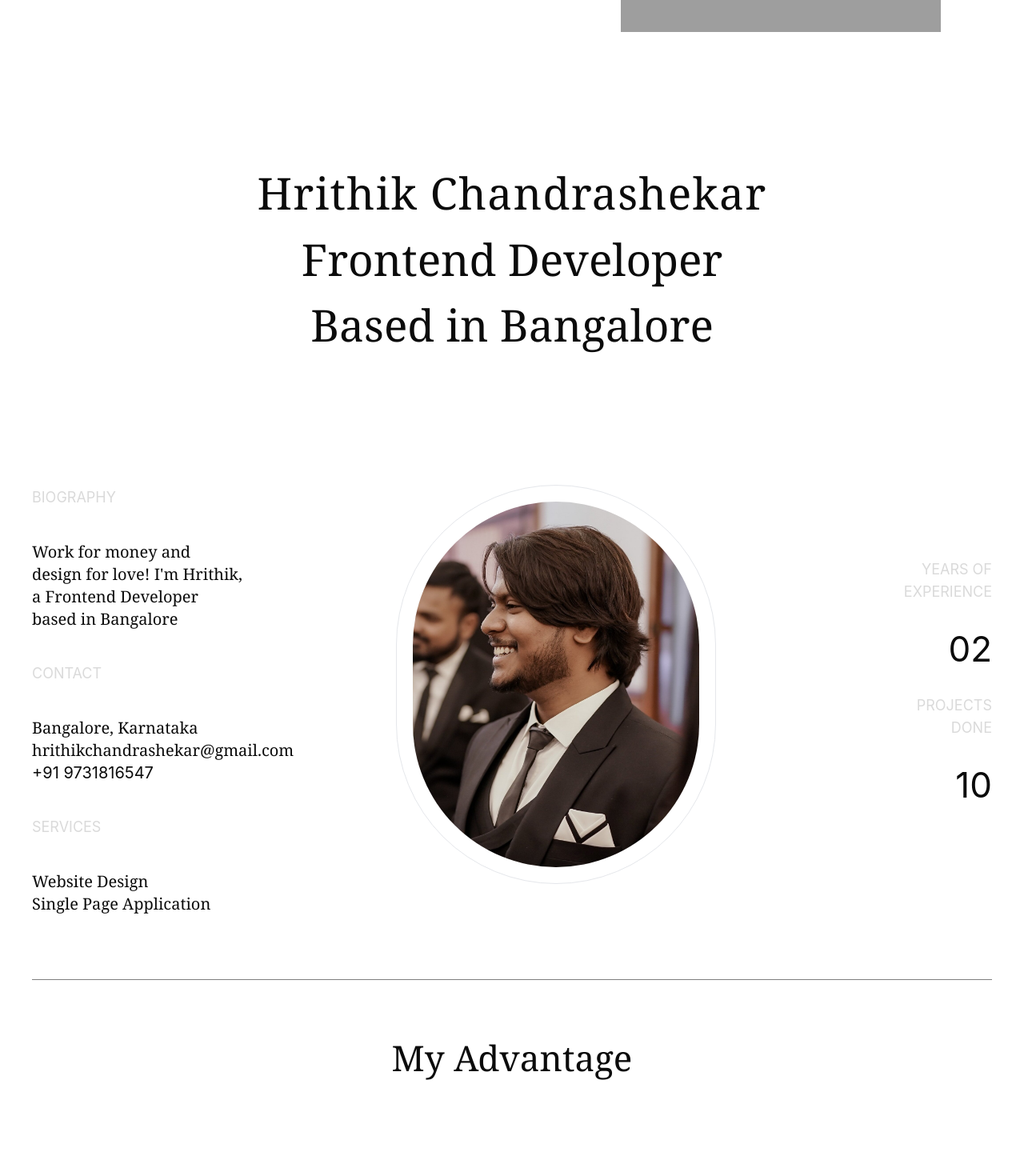
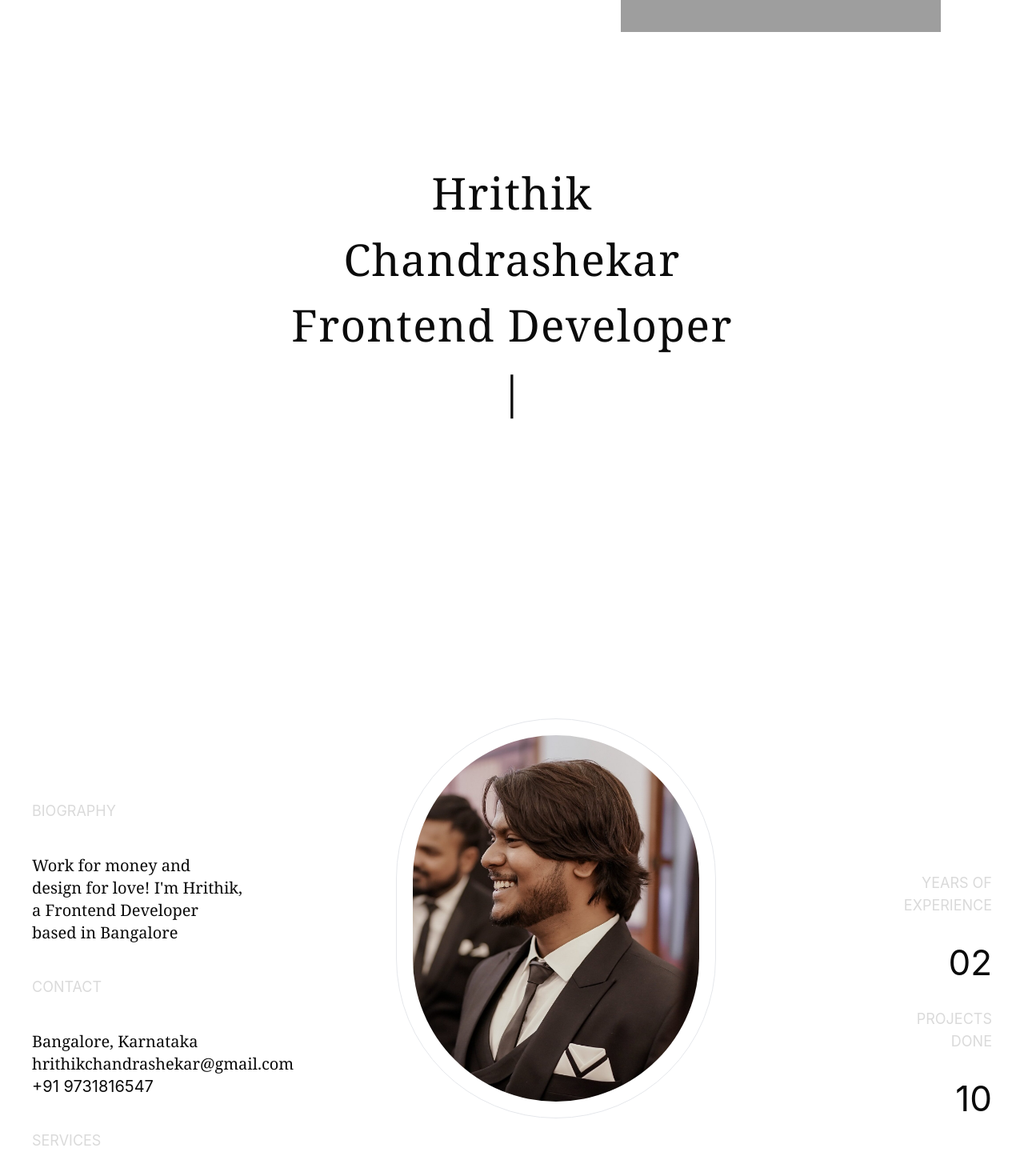
Before and after one commit to Apocryphon06/portfolio, a React (Create React App) app: page / in a window 1280 px wide. Shown: the part 340-1810 px from the top of the page at 80% size. Built offline with nearby package versions, Linux system fonts and the light colour scheme; grey boxes are pictures that could not be loaded.

Commit message:
framer-motion

```diff
--- a/package.json
+++ b/package.json
@@ -10,10 +10,12 @@
     "@testing-library/jest-dom": "^5.16.5",
     "@testing-library/react": "^13.4.0",
     "@testing-library/user-event": "^13.5.0",
+    "framer-motion": "^10.12.4",
     "react": "^18.2.0",
     "react-dom": "^18.2.0",
     "react-scripts": "5.0.1",
     "swiper": "^9.0.2",
+    "typewriter-effect": "^2.19.0",
     "web-vitals": "^2.1.4"
   },
   "scripts": {
--- a/src/App.js
+++ b/src/App.js
@@ -1,22 +1,18 @@
 import './App.css'
+
 import React, { Fragment } from 'react'
+import Navbar from './components/Navbar'
+import Footer from './components/Footer'
+import hexa from './assets/images/hexa.png'
 import Skills from './components/pages/Skills'
-import Navbar from './components/Navbar'
-import Portfolio from './components/pages/Portfolio'
 import Separator from './components/Separator'
-import Education from './components/pages/Education'
-import Footer from './components/Footer'
-import Heading from './components/Heading'
-
-// import todo from './assets/images/todo.png'
-import hexa from './assets/images/hexa.png'
+import amazon from './assets/images/amazon.png'
+import Projects from './components/pages/Projects'
+import whatsapp from './assets/images/whatsapp.png'
 import linkedin from './assets/images/linkedin.png'
 import zaincare from './assets/images/zaincare.png'
-
-import amazon from './assets/images/amazon.png'
-// import netflix from './assets/images/netflix.png'
-import whatsapp from './assets/images/whatsapp.png'
-// import checkout from './assets/images/checkout.png'
+import Portfolio from './components/pages/Portfolio'
+import Education from './components/pages/Education'
 import starbucks from './assets/images/starbucks.png'
 
 const projects = [
@@ -41,13 +37,6 @@ const projects = [
     link: 'https://apocryphon06.github.io/totalitycorp-frontend-challenge/',
     img: starbucks,
   },
-  // {
-  //   id: 4,
-  //   title: 'simple order checkout',
-  //   description: 'order checkout',
-  //   link: 'https://apocryphon06-order-checkout.netlify.app',
-  //   img: checkout,
-  // },
   {
     id: 5,
     title: 'zaincare',
@@ -55,20 +44,6 @@ const projects = [
     link: 'https://zaincare.scube.me',
     img: zaincare,
   },
-  // {
-  //   id: 6,
-  //   title: 'whatsapp clone',
-  //   description: 'website design',
-  //   link: 'https://apocryphon06-whatsapp-clone.netlify.app',
-  //   img: whatsapp,
-  // },
-  // {
-  //   id: 7,
-  //   title: 'to do',
-  //   description: 'website design',
-  //   link: 'https://apocryphon06-todo.netlify.app',
-  //   img: todo
-  // },
   {
     id: 8,
     title: 'whatsapp clone',
@@ -97,29 +72,7 @@ function App() {
         <Separator />
         <Education />
         <Separator />
-
-        <div className="px-10">
-          <Heading title="Projects" />
-
-          <div className="grid lg:grid-cols-3 md:grid-cols-2 grid-cols-1 gap-10 items-center mt-[100px]">
-            {projects.map((item) => (
-              <div className="flex flex-col border p-5 rounded-sm hover:scale-[0.9] cursor-pointer transition-all">
-                <a href={item.link} target="__blank">
-                  <img
-                    src={item.img}
-                    alt={item.img}
-                    className="object-fit bg-[#dfdfdf] shadow-md rounded-sm"
-                  />
-                </a>
-                  <p className="uppercase tracking-widest font-sans lg:text-xl text-lg py-2 font-semibold">
-                    {item.title}
-                  </p>
-
-              </div>
-            ))}
-          </div>
-        </div>
-
+        <Projects projects={projects}/>
         <Footer />
       </div>
     </Fragment>
--- a/src/components/Intro.jsx
+++ b/src/components/Intro.jsx
@@ -1,9 +1,12 @@
 import React from 'react'
+import { motion } from 'framer-motion'
+
+import Typewriter from 'typewriter-effect'
 
 function Intro() {
   return (
-    <div className="py-20 text-[#0b0b0b]">
-      <p className="lg:text-[55px] text-[32px] font-serif text-center tracking-wide">
+    <motion.div className="py-20 text-[#0b0b0b] lg:h-screen">
+      {/* <p className="lg:text-[55px] text-[32px] font-serif text-center tracking-wide">
         Hrithik Chandrashekar
       </p>
       <p className="lg:text-[55px] text-[32px] font-serif text-center">
@@ -11,8 +14,23 @@ function Intro() {
       </p>
       <p className="lg:text-[55px] text-[32px] font-serif text-center">
         Based in Bangalore
-      </p>
-    </div>
+      </p> */}
+
+      <div className="text-[#0b0b0b] text-center lg:text-[55px] font-serif tracking-wide w-[600px] m-auto">
+        <Typewriter
+          options={{ loop: true }}
+          onInit={(typewriter) => {
+            typewriter
+              .typeString(
+                'Hrithik Chandrashekar Frontend Developer Based in Bangalore',
+              )
+              .pauseFor(1000)
+              // .deleteAll()
+              .start()
+          }}
+        />
+      </div>
+    </motion.div>
   )
 }
 
--- a/src/components/pages/Portfolio.jsx
+++ b/src/components/pages/Portfolio.jsx
@@ -1,14 +1,19 @@
 import React from 'react'
 import me from '../../assets/images/me.jpg'
 import Intro from '../Intro'
+import { motion } from 'framer-motion'
 
 function Portfolio() {
   return (
-    <div >
+    <div>
       <Intro />
       <div className="p-10 grid lg:grid-flow-col grid-flow-row gap-5 grid-3 items-center">
         <div className="flex flex-col">
-          <div>
+          <motion.div
+            initial={{ x: -100, opacity: 0 }}
+            whileInView={{ x: 0, opacity: 1 }}
+            transition={{ duration: 0.5 }}
+          >
             <p className="text-[#dadada] text-lg py-10">BIOGRAPHY</p>
             <p className="text-[#0b0b0b] font-serif text-xl">
               Work for money and <br /> design for love! I'm Hrithik,
@@ -20,9 +25,13 @@ function Portfolio() {
             <p className="text-[#0b0b0b] font-serif text-xl">
               based in Bangalore
             </p>
-          </div>
+          </motion.div>
 
-          <div>
+          <motion.div
+            initial={{ x: -100, opacity: 0 }}
+            whileInView={{ x: 0, opacity: 1 }}
+            transition={{ duration: 1 }}
+          >
             <p className="text-[#dadada] text-lg py-10">CONTACT</p>
 
             <p className="text-[#0b0b0b] font-serif text-xl">
@@ -33,49 +42,67 @@ function Portfolio() {
               hrithikchandrashekar@gmail.com <br />
             </p>
             <p className="text-[#0b0b0b] text-xl">+91 9731816547</p>
-          </div>
+          </motion.div>
 
-          <div>
+          <motion.div
+            initial={{ x: -100, opacity: 0 }}
+            whileInView={{ x: 0, opacity: 1 }}
+            transition={{ duration: 1.5 }}
+          >
             <p className="text-[#dadada] text-lg py-10">SERVICES</p>
 
             <p className="text-[#0b0b0b] font-serif text-xl">Website Design</p>
             <p className="text-[#0b0b0b] font-serif text-xl">
               Single Page Application
             </p>
-          </div>
+          </motion.div>
         </div>
 
-
-        <div id="portfolio" >
+        <motion.div
+          initial={{ y: 0, opacity: 0 }}
+          whileInView={{ y: -100, opacity: 1 }}
+          transition={{ stiffness: 10, duration: 2 }}
+          id="portfolio"
+        >
           <img
             className=" border p-5 rounded-[250px]"
             width={400}
             src={me}
             alt={me}
           />
-        </div>
+        </motion.div>
 
         <div>
           <div className="flex flex-col">
-            <div className=" justify-end text-end">
+            <motion.div
+              initial={{ x: 100, opacity: 0 }}
+              whileInView={{ x: 0, opacity: 1 }}
+              className=" justify-end text-end"
+              transition={{ duration: 0.5 }}
+            >
               <p className="text-[#dadada] text-lg">
                 YEARS OF <br /> EXPERIENCE
               </p>
               <br />
 
               <p className="text-[#0b0b0b] text-[44px]">02</p>
-            </div>
+            </motion.div>
 
             <br />
 
-            <div className=" justify-end text-end">
+            <motion.div
+              initial={{ x: 100, opacity: 0 }}
+              whileInView={{ x: 0, opacity: 1 }}
+              transition={{ duration: 1 }}
+              className=" justify-end text-end"
+            >
               <p className="text-[#dadada] text-lg">
                 PROJECTS <br /> DONE
               </p>
               <br />
 
               <p className="text-[#0b0b0b] text-[44px]">10</p>
-            </div>
+            </motion.div>
           </div>
         </div>
       </div>
--- /dev/null
+++ b/src/components/pages/Projects.jsx
@@ -0,0 +1,30 @@
+import React from 'react'
+import Heading from '../Heading'
+
+const Projects = ({projects}) => {
+  return (
+    <div className="px-10">
+          <Heading title="Projects" />
+
+          <div className="grid lg:grid-cols-3 md:grid-cols-2 grid-cols-1 gap-10 items-center mt-[100px]">
+            {projects.map((item) => (
+              <div className="flex flex-col border p-5 rounded-sm hover:scale-[0.9] cursor-pointer transition-all">
+                <a href={item.link} target="__blank">
+                  <img
+                    src={item.img}
+                    alt={item.img}
+                    className="object-fit bg-[#dfdfdf] shadow-md rounded-sm"
+                  />
+                </a>
+                  <p className="uppercase tracking-widest font-sans lg:text-xl text-lg py-2 font-semibold">
+                    {item.title}
+                  </p>
+
+              </div>
+            ))}
+          </div>
+        </div>
+  )
+}
+
+export default Projects
```
Also changed, not shown: 1 other file (tests, documents, lock files or other folders).
